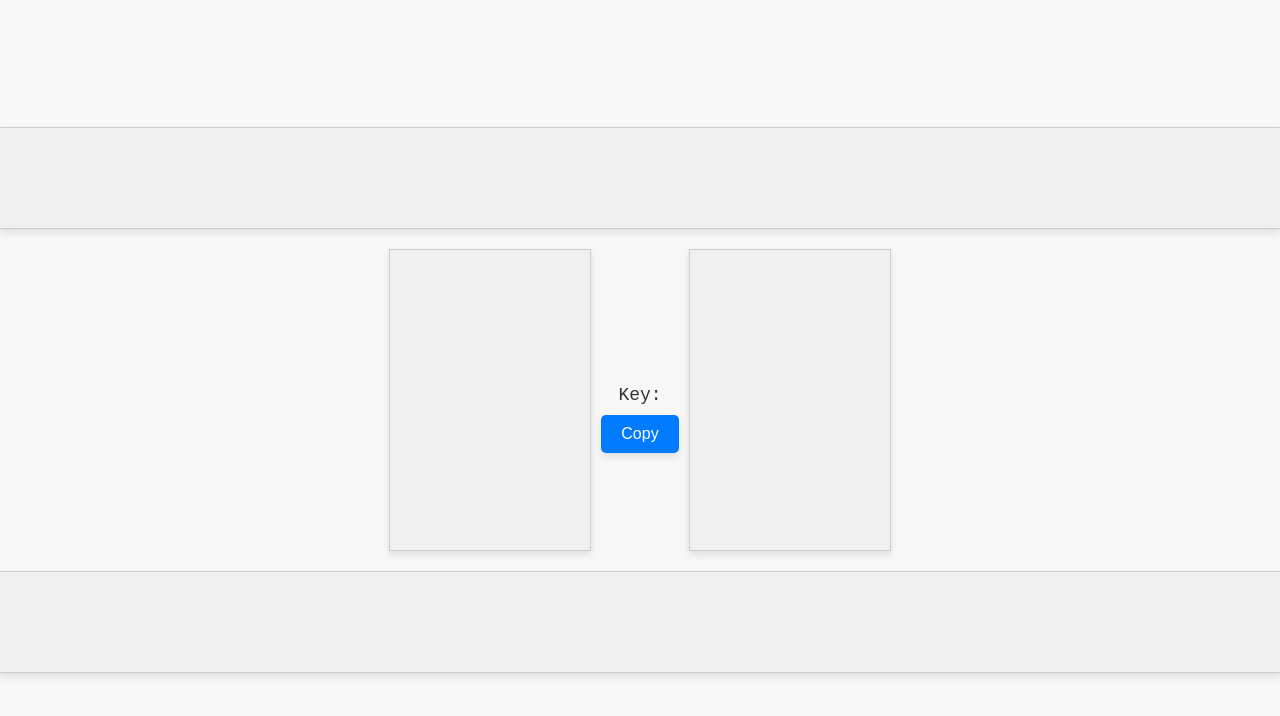
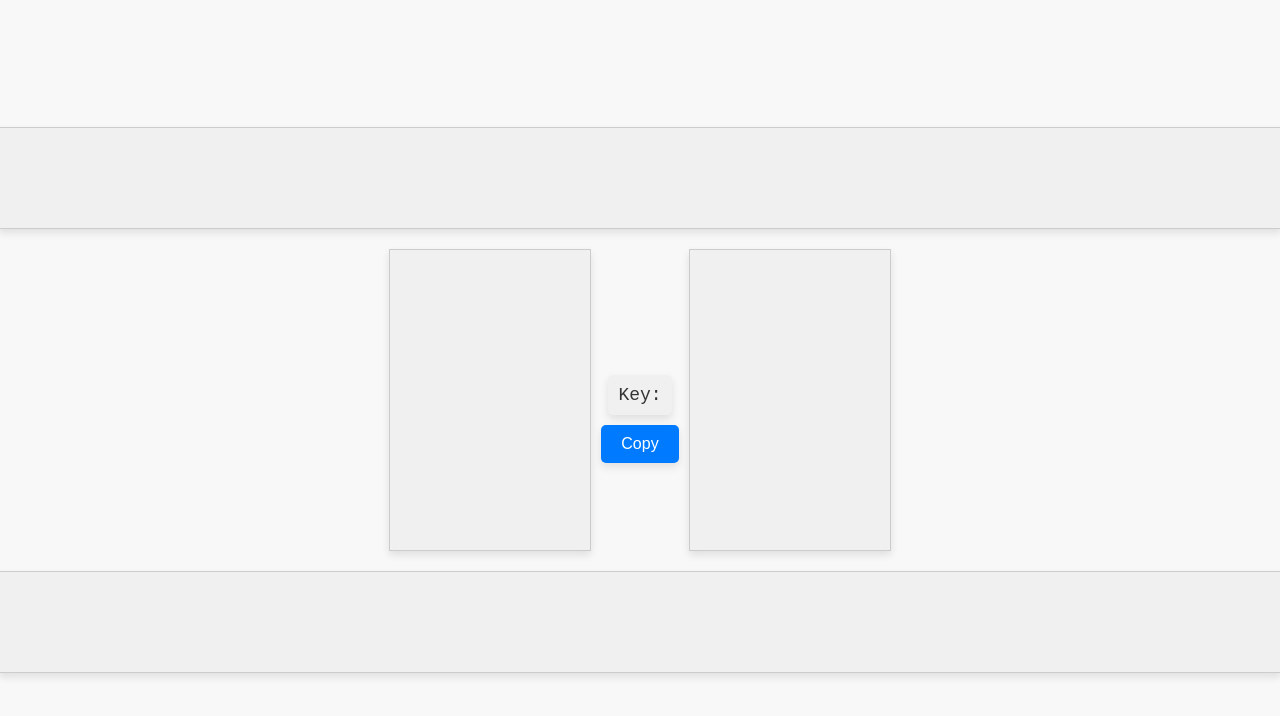
Before and after one commit to hacklandy/g3tk3y, a plain HTML site: page index.html in a window 1280 px wide. Both pictures are taken after a click on the button "Continue". Drawn offline with Linux system fonts and the light colour scheme.

Commit message:
Update styles.css

```diff
--- a/styles.css
+++ b/styles.css
@@ -78,9 +78,19 @@ align-items: center;
 font-family: 'Courier New', Courier, monospace;
 font-size: 18px;
 color: #333;
-margin-bottom: 10px; /* Отступ между текстом и кнопкой */
-word-wrap: break-word; /* Перенос длинных слов */
-text-align: center; /* Центрирование текста */
+margin-bottom: 10px;
+word-wrap: break-word;
+text-align: center;
+background-color: #f0f0f0;
+padding: 10px;
+border-radius: 5px;
+box-shadow: 0 4px 8px rgba(0, 0, 0, 0.1);
+transition: background-color 0.3s, box-shadow 0.3s;
+}
+
+.key-text:hover {
+background-color: #e0e0e0;
+box-shadow: 0 8px 16px rgba(0, 0, 0, 0.2);
 }
 
 .key-wrapper {
```
